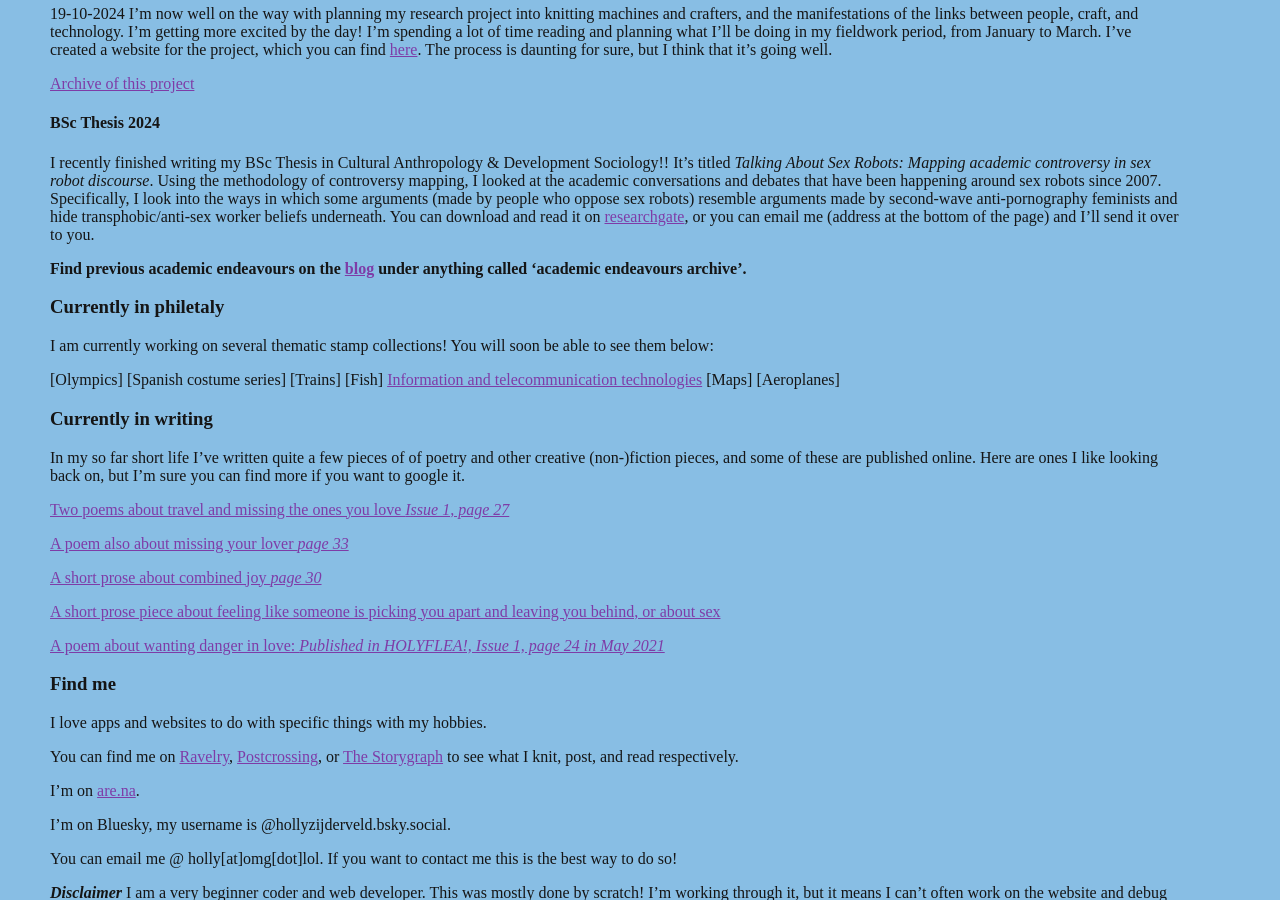
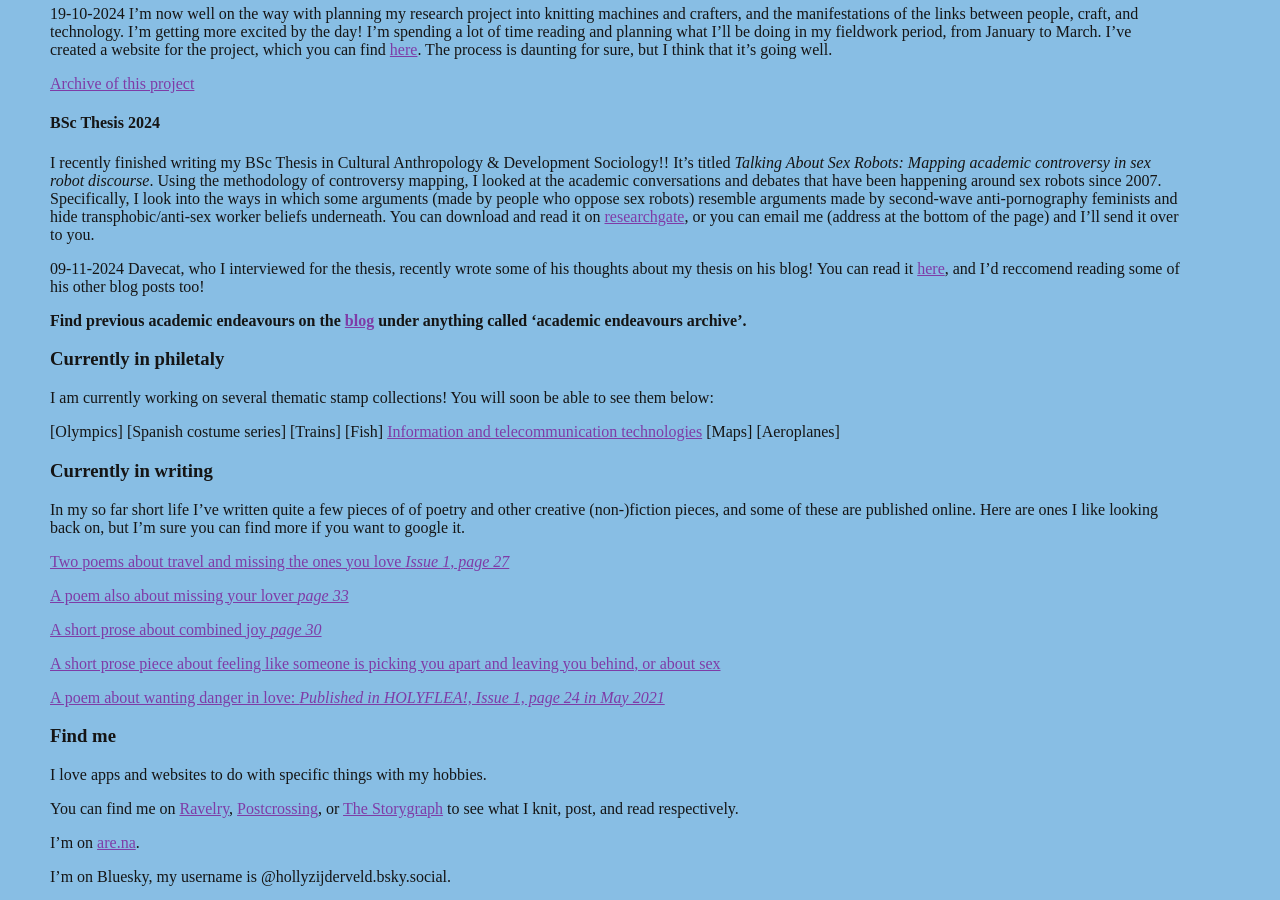
Before and after one commit to hollyz1jderveld/hollyz1jderveld.github.io, a Jekyll site: the page built from index.md, in a window 1280 px wide and 900 px high, scrolled down 631 px. Built offline with Jekyll 4.4.1, drawn with Linux system fonts in a browser that asks for light colours; some web fonts are replaced; our own code applies the rules of GitHub Pages for plain Markdown files.

Commit message:
bsc update

```diff
--- a/index.md
+++ b/index.md
@@ -30,6 +30,8 @@ Academically, I'm a student of Global Ethnography at Universiteit Leiden, in the
 
 #### BSc Thesis 2024
 I recently finished writing my BSc Thesis in Cultural Anthropology & Development Sociology!! It's titled *Talking About Sex Robots: Mapping academic controversy in sex robot discourse*. Using the methodology of controversy mapping, I looked at the academic conversations and debates that have been happening around sex robots since 2007. Specifically, I look into the ways in which some arguments (made by people who oppose sex robots) resemble arguments made by second-wave anti-pornography feminists and hide transphobic/anti-sex worker beliefs underneath. You can download and read it on [researchgate](https://www.researchgate.net/publication/382625206_Talking_About_Sex_Robots_Mapping_academic_controversy_in_sex_robot_discourse), or you can email me (address at the bottom of the page) and I'll send it over to you.
+
+09-11-2024 Davecat, who I interviewed for the thesis, recently wrote some of his thoughts about my thesis on his blog! You can read it [here](http://www.kuroneko-chan.com/echoes/?p=6748), and I'd reccomend reading some of his other blog posts too!
 
 **Find previous academic endeavours on the [blog](https://hollyz1jderveld.github.io/blog/contents) under anything called 'academic endeavours archive'.**
 
```
